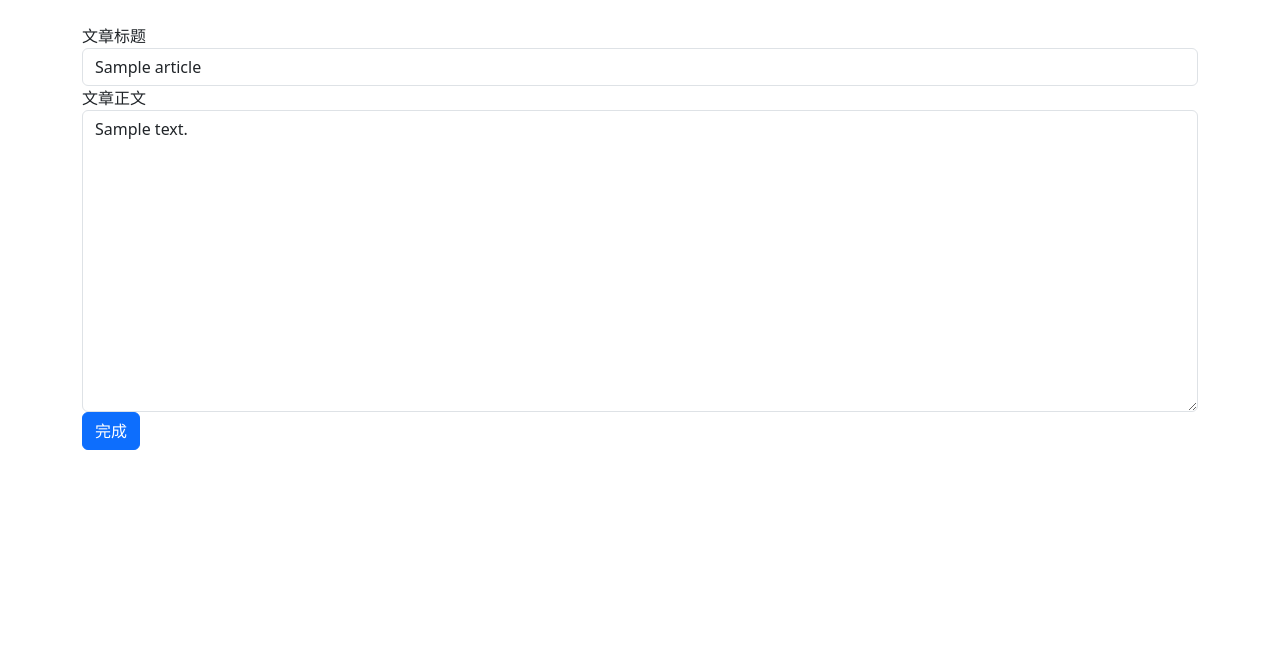
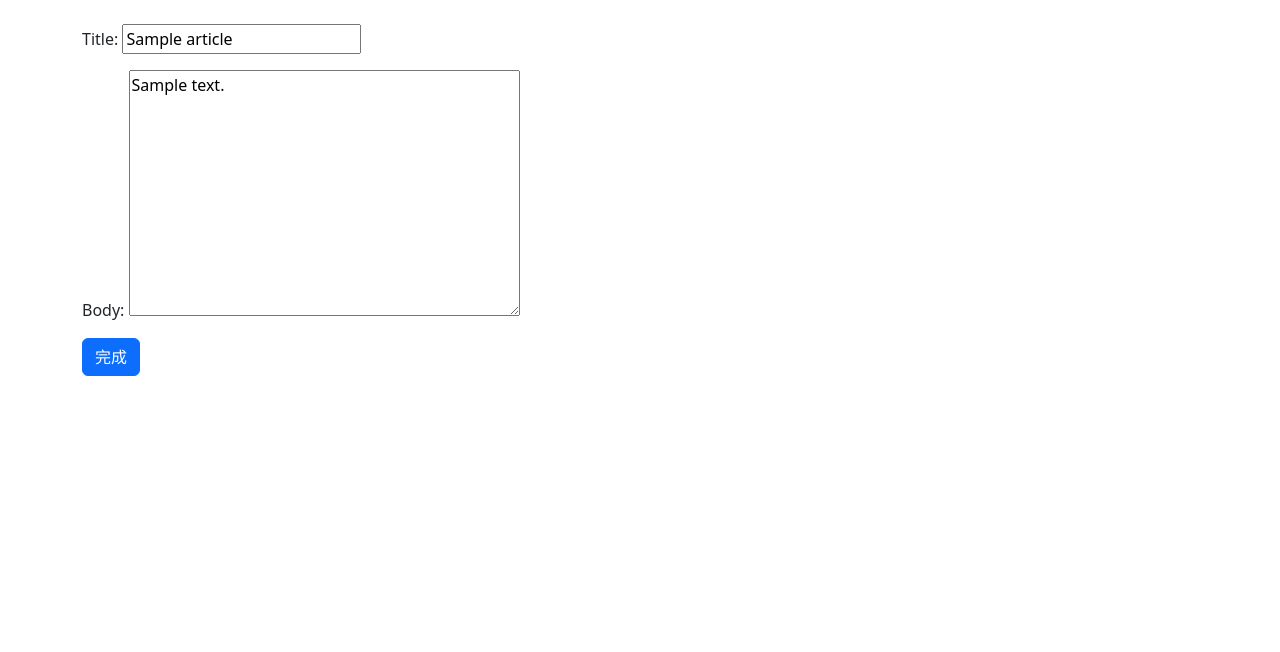
Before and after one commit to zhelishisongjie/Blog, a Django app: page /article/1/update/ in a window 1280 px wide. Shown: the part 56-708 px from the top of the page. Run offline with Django 4.2, Linux system fonts and the light colour scheme; tables that the repository leaves empty hold one stand-in row (values such as "Sample post"); some libraries are stand-ins or nearby versions.

Commit message:
fixed the update problem

```diff
--- a/article/templates/article/update.html
+++ b/article/templates/article/update.html
@@ -7,16 +7,20 @@
             <br>
             <form method="post" action=".">
                 {% csrf_token %}
+                {{ article_post_form.media }}
+                {{ article_post_form.as_p }}
+                <!--
                 <div class="form-group">
                     <label for="title">文章标题</label>
-                    <!-- 在 value 属性中指定文本框的初始值为旧的内容，即 article 对象中的 title 字段 -->
-                    <input type="text" class="form-control" id="title" name="title" value="{{ article.title }}">
+                    <input type="text" class="form-control" id="title" name="title" value=" 这article.title ">
                 </div>
+
                 <div class="form-group">
                     <label for="body">文章正文</label>
-                    <!-- 文本域不需要 value 属性，直接在标签体中嵌入数据即可 -->
-                    <textarea type="text" class="form-control" id="body" name="body" rows="12">{{ article.body }}</textarea>
+                    <textarea type="text" class="form-control" id="body" name="body" rows="12">   这里article.body </textarea>
                 </div>
+                -->
+
                 <button type="submit" class="btn btn-primary">完成</button>
             </form>
         </div>
--- a/article/views.py
+++ b/article/views.py
@@ -115,6 +115,7 @@ def article_update(request , id):
     if request.method == "POST":
         article_post_form = ArticleForm(data=request.POST)
         if article_post_form.is_valid():
+            #article = article_post_form.save( commit= False)
             article.title = request.POST['title']
             article.body = request.POST['body']
             article.save()
@@ -124,9 +125,13 @@ def article_update(request , id):
             return HttpResponse("表单内容有误，请重新填写")
 
     else:
-        article_post_form = ArticleForm()
+
+        article_post_form = ArticleForm(initial={
+            'title' : article.title,
+            'body' : article.body,
+        })
         context = {
-            "article":article,
+            #"article":article,
             "article_post_form":article_post_form
         }
         return render( request , "article/update.html" , context)
```
Also changed, not shown: djangoBlog/settings.py (+3 -4 lines).
